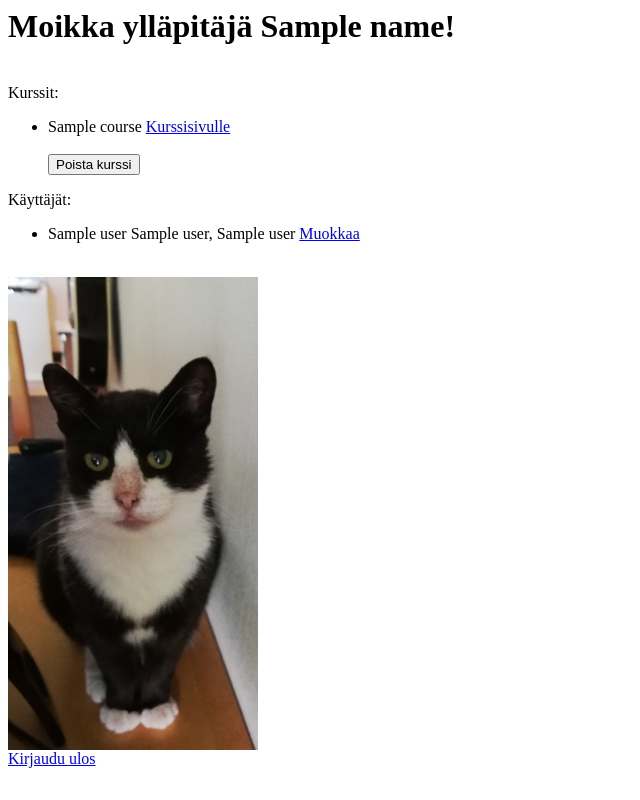
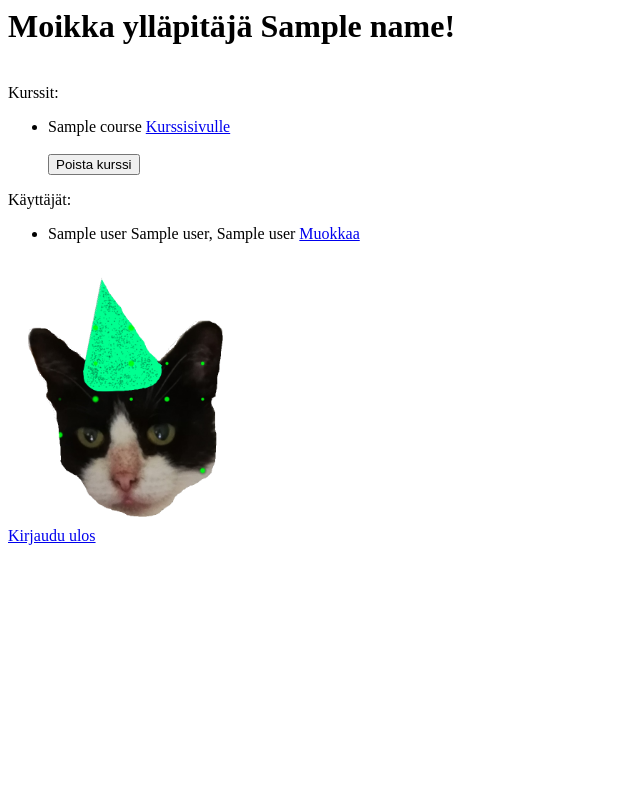
Before and after one commit to makitzei/Opetus--ja-kurssisivusto, a Flask app: template templates/welcome_admin.html in a window 1280 px wide. Shown: the whole page, without its empty margins (0-640 px from the left). Run offline with Flask 2, Linux system fonts and the light colour scheme; the template is opened without the code that fills it: most values are stand-ins (such as "Sample title", 1, 10 or a date in 2020).

Commit message:
Different frontpage picture cats

```diff
--- a/templates/welcome_admin.html
+++ b/templates/welcome_admin.html
@@ -26,6 +26,6 @@ Käyttäjät:
 </ul>
 
 <br>
-<img src="static/iiris.png" width="250">
+<img src="static/admin.png" width="250">
 <br>
 <a href="/logout">Kirjaudu ulos</a>
--- a/templates/welcome_student.html
+++ b/templates/welcome_student.html
@@ -37,6 +37,6 @@ Saatavilla olevia kursseja:
 <p>
 
 <br>
-<img src="static/iiris.png" width="250">
+<img src="static/oppilas.png" width="250">
 <br>
 <a href="/logout">Kirjaudu ulos</a>
--- a/templates/welcome_teacher.html
+++ b/templates/welcome_teacher.html
@@ -17,6 +17,6 @@ Omat kurssini:
 <!--Selaa oppilaita TODO-->
 
 <br>
-<img src="static/iiris.png" width="250">
+<img src="static/opettaja.png" width="250">
 <br>
 <a href="/logout">Kirjaudu ulos</a>
```
Also changed, not shown: static/admin.png (added), static/opettaja.png (added), static/oppilas.png (added).
